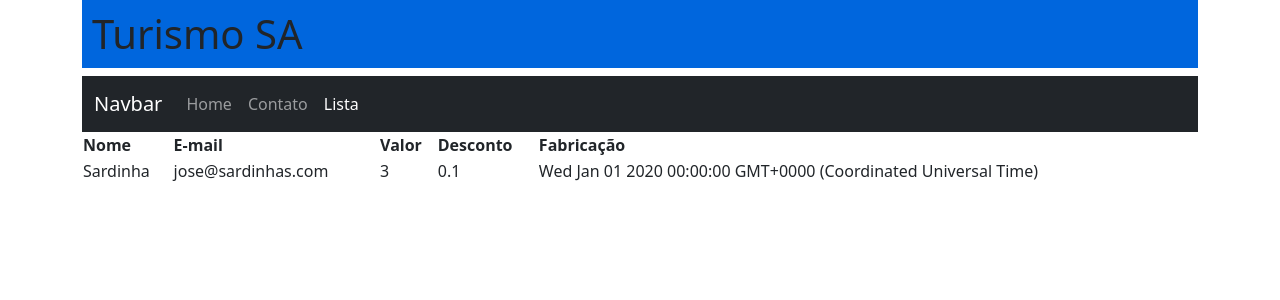
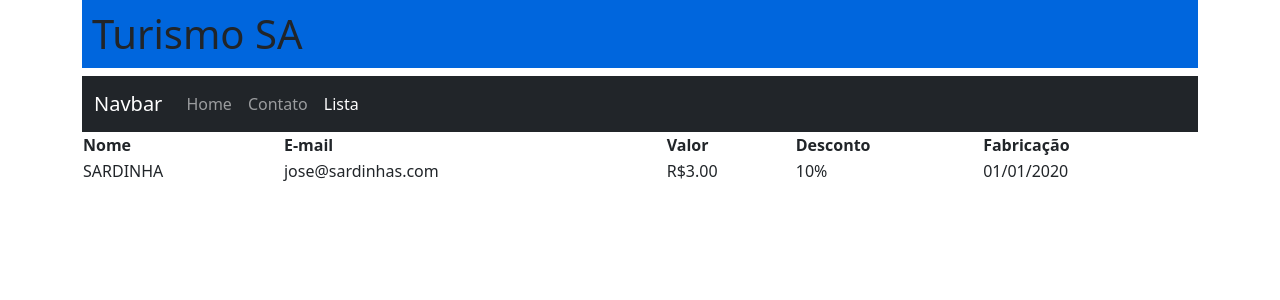
Before and after one commit to mysael-dev/learning-labs, an Angular app in the folder projects/angular/Curso-de-Angular-Basico/aula-angular/: page /lista in a window 1280 px wide. Shown: the top 300 px of the page. Built offline with nearby package versions, Linux system fonts and the light colour scheme.

Commit message:
filters and internationalization

```diff
--- a/projects/angular/Curso-de-Angular-Basico/aula-angular/src/app/app.component.ts
+++ b/projects/angular/Curso-de-Angular-Basico/aula-angular/src/app/app.component.ts
@@ -6,6 +6,7 @@ import { ContatoComponent } from './pagina/contato/contato.component';
 import { MenuComponent } from './pagina/menu/menu.component';
 import { HomeComponent } from './pagina/home/home.component';
 import { RouterModule, RouterOutlet } from '@angular/router';
+
 
 
 @Component({
--- a/projects/angular/Curso-de-Angular-Basico/aula-angular/src/app/pagina/lista/lista.component.html
+++ b/projects/angular/Curso-de-Angular-Basico/aula-angular/src/app/pagina/lista/lista.component.html
@@ -7,11 +7,11 @@
         <th>Fabricação</th>
     </tr>
     <tr>
-        <td>{{p1.nome}}</td>
+        <td>{{p1.nome | uppercase}}</td>
         <td>{{p1.email}}</td>
-        <td>{{p1.valor}}</td>
-        <td>{{p1.desconto}}</td>
-        <td>{{p1.fabricacao}}</td>
+        <td>{{p1.valor | currency: 'BRL'}}</td>
+        <td>{{p1.desconto | percent}}</td>
+        <td>{{p1.fabricacao | date: 'dd/MM/yyyy'}}</td>
     </tr>
 
 </table>
--- a/projects/angular/Curso-de-Angular-Basico/aula-angular/src/app/pagina/lista/lista.component.ts
+++ b/projects/angular/Curso-de-Angular-Basico/aula-angular/src/app/pagina/lista/lista.component.ts
@@ -1,9 +1,10 @@
 import { Component } from '@angular/core';
 import { Produto } from '../../produto';
+import { CommonModule } from '@angular/common';
 
 @Component({
   selector: 'app-lista',
-  imports: [],
+  imports: [CommonModule],
   templateUrl: './lista.component.html',
   styleUrl: './lista.component.css'
 })
--- a/projects/angular/Curso-de-Angular-Basico/aula-angular/src/main.ts
+++ b/projects/angular/Curso-de-Angular-Basico/aula-angular/src/main.ts
@@ -1,6 +1,11 @@
 import { bootstrapApplication } from '@angular/platform-browser';
 import { AppComponent } from './app/app.component';
 import { appConfig } from './app/app.config';
+// import { registerLocaleData } from '@angular/common';
+import ptBr from '@angular/common/locales/pt';
 
-bootstrapApplication(AppComponent, appConfig)
-  .catch((err) => console.error(err));
+
+bootstrapApplication(AppComponent, {
+  ...appConfig, // Mantém os providers já existentes
+  providers: [...(appConfig.providers || []), { provide: 'LOCALE_ID', useValue: 'pt-BR' }], // ✅ Adiciona LOCALE_ID sem perder outros providers
+}).catch((err) => console.error(err));
```
